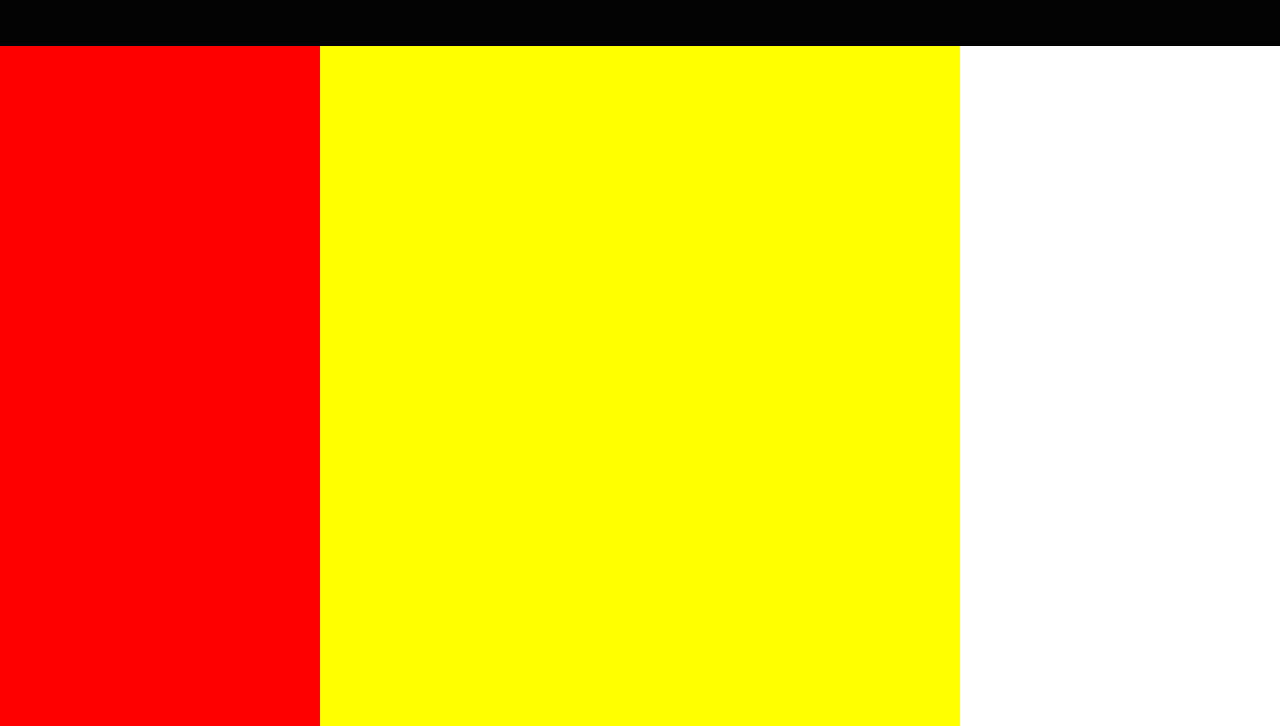
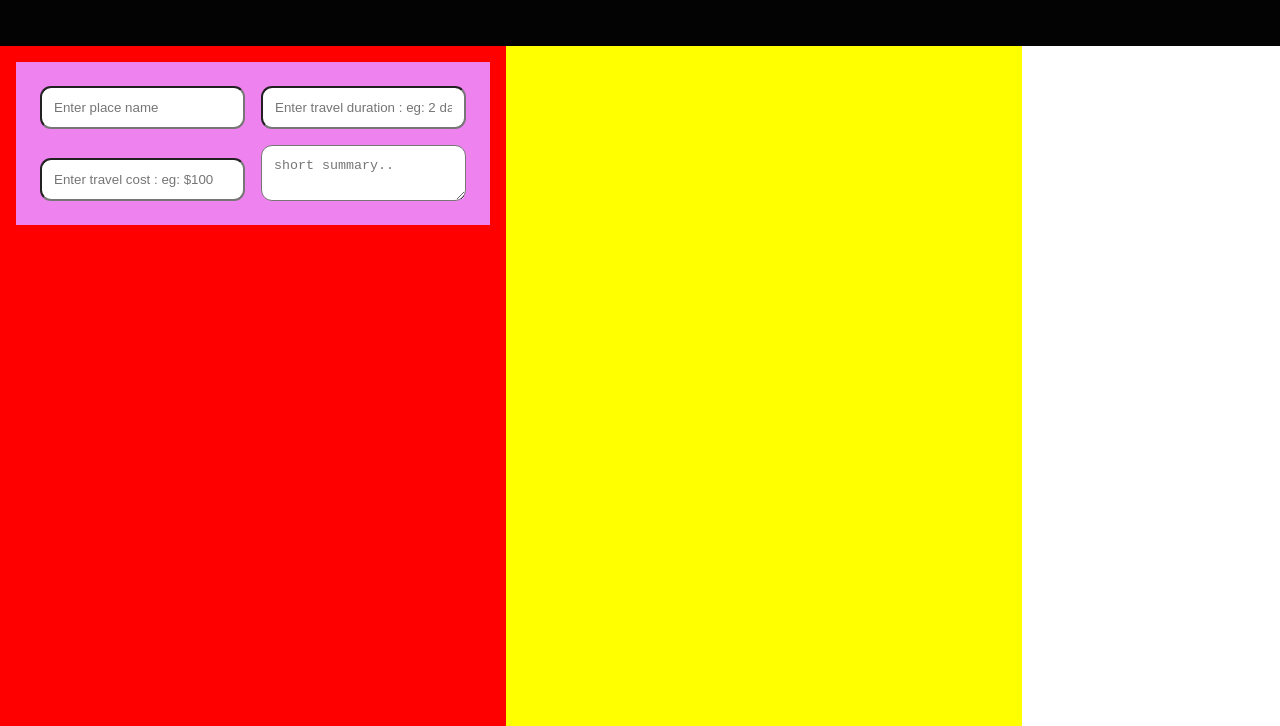
Before and after one commit to robiulhussainroni/travel-journal, a plain HTML site: page index.html in a window 1280 px wide. Shown: the part 74-800 px from the top of the page. Drawn offline with Linux system fonts and the light colour scheme.

Commit message:
Markup the form

```diff
--- a/css/style.css
+++ b/css/style.css
@@ -39,6 +39,25 @@
 /* travel list */
 .travel__list {
   background-color: blue;
+  padding: 1.6rem;
+}
+
+.form {
+  display: grid;
+  grid-template-columns: 1fr 1fr;
+  gap: 1.6rem;
+  background-color: violet;
+  padding: 2.4rem;
+}
+
+input,
+textarea {
+  padding: 1.2rem;
+  border-radius: 11px;
+}
+
+#travel__cost {
+  align-self: end;
 }
 
 /* travel map */
--- a/index.html
+++ b/index.html
@@ -13,7 +13,34 @@
       <h1 class="heading__primary">Travel <span>Journal</span></h1>
     </header>
     <main class="main">
-      <div class="travel__list"></div>
+      <div class="travel__list">
+        <form action="#" class="form">
+          <input
+            type="text"
+            name="place__name"
+            id="place__name"
+            placeholder="Enter place name"
+          />
+          <input
+            type="text"
+            name="travel__duration"
+            id="travel__duration"
+            placeholder="Enter travel duration : eg: 2 days"
+          />
+
+          <input
+            type="text"
+            name="travel__cost"
+            id="travel__cost"
+            placeholder="Enter travel cost : eg: $100"
+          />
+          <textarea
+            name="short__description"
+            id="short__description"
+            placeholder="short summary.."
+          ></textarea>
+        </form>
+      </div>
       <div class="travel__map" id="map"></div>
       <div class="travel__details"></div>
     </main>
```
